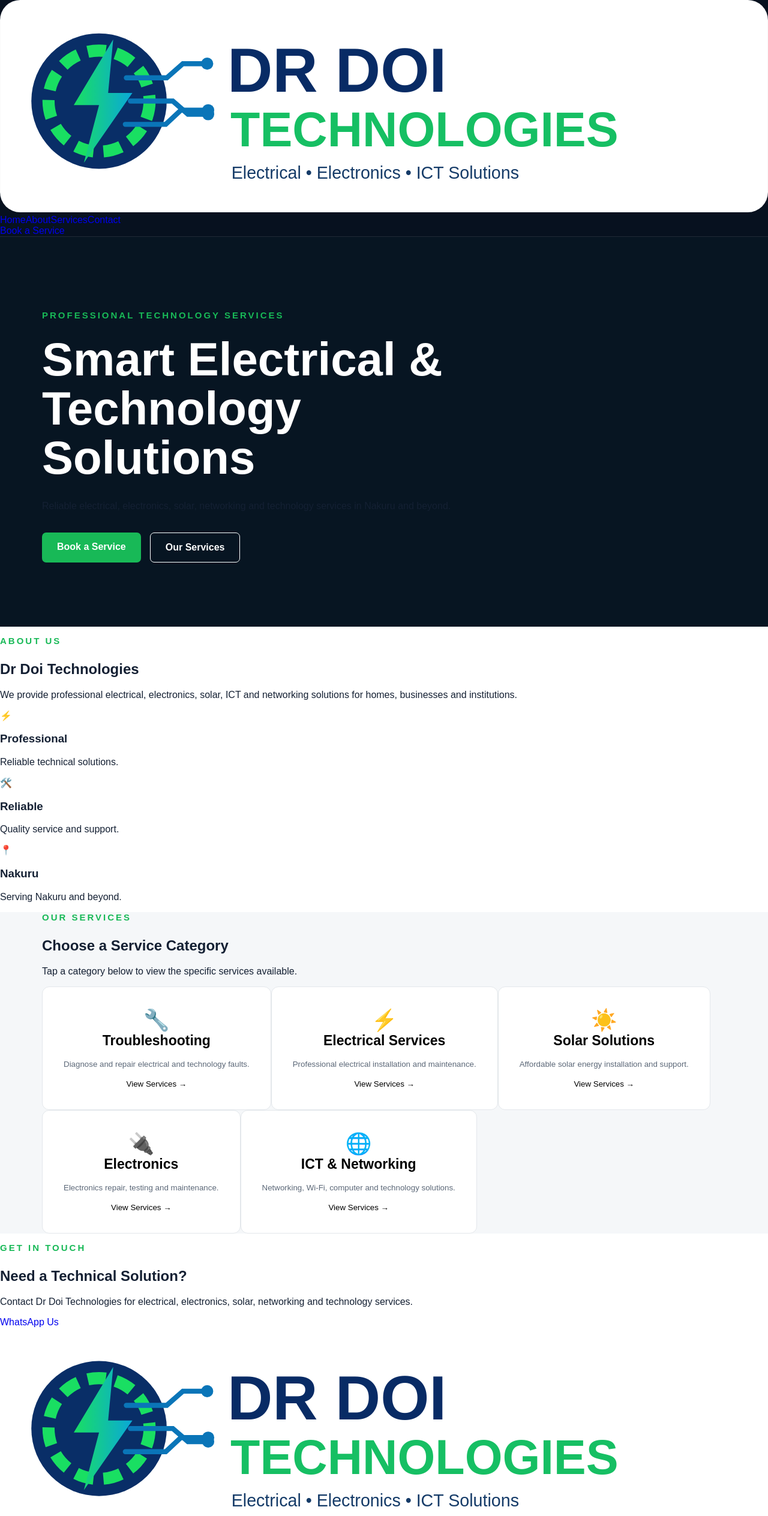
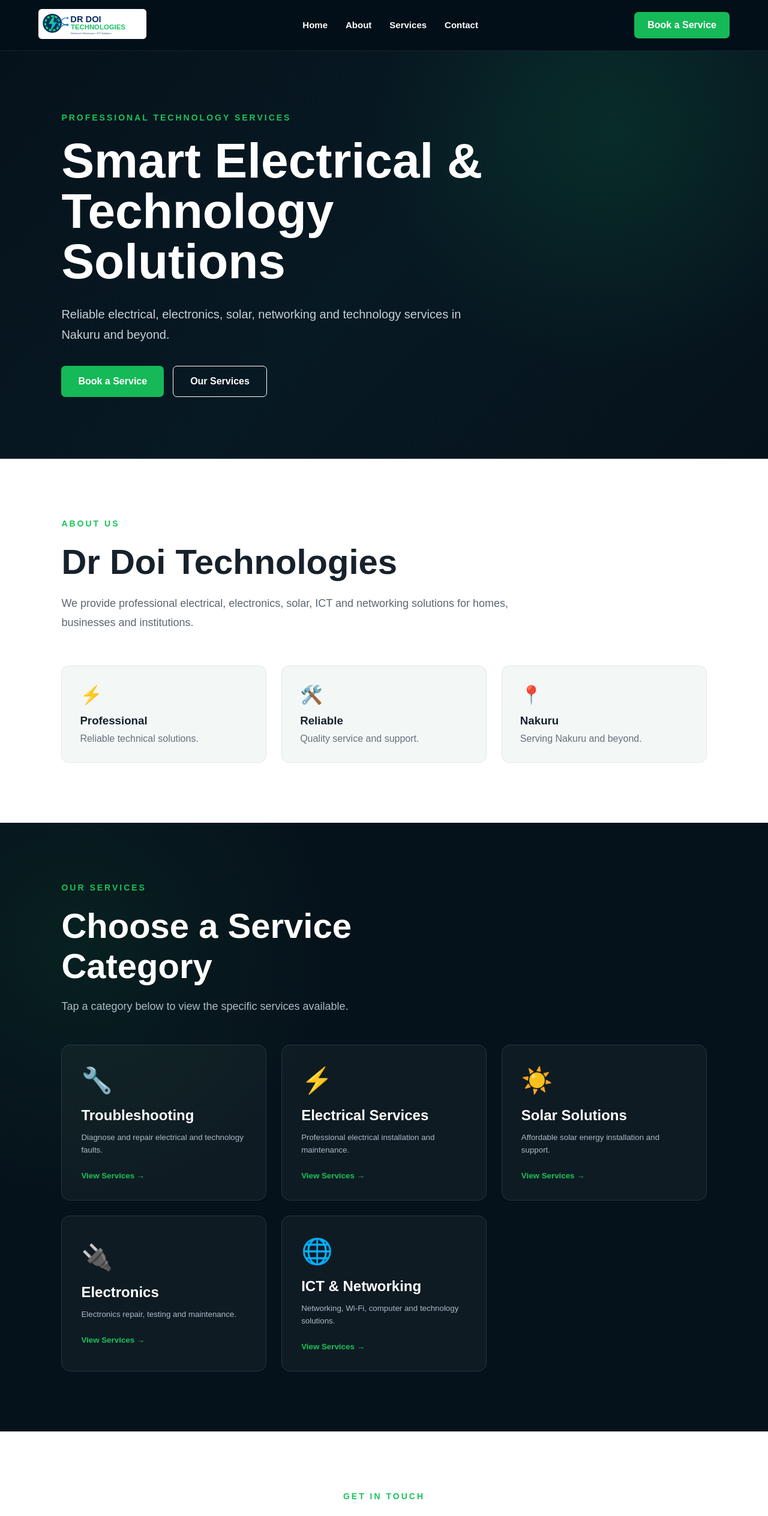
Before and after one commit to doibaa42-netizen/dr-doi-technologies, a Next.js app: page / in a window 1280 px wide. Shown: the top 2528 px of the page at 60% size. Built offline with nearby package versions, Linux system fonts and the light colour scheme.

Commit message:
Update page.css

```diff
--- a/app/page.css
+++ b/app/page.css
@@ -1,5 +1,7 @@
 * {
   box-sizing: border-box;
+  margin: 0;
+  padding: 0;
 }
 
 html {
@@ -7,14 +9,101 @@
 }
 
 body {
-  margin: 0;
   font-family: Arial, Helvetica, sans-serif;
-  color: #142033;
-  background: #ffffff;
+  background: #06121b;
+  color: #ffffff;
 }
 
 a {
   text-decoration: none;
+  color: inherit;
+}
+
+button,
+input {
+  font-family: inherit;
+}
+
+/* =========================
+   LIVE BACKGROUND
+========================= */
+
+main {
+  position: relative;
+  overflow: hidden;
+  background: #06121b;
+}
+
+.live-background {
+  position: fixed;
+  inset: 0;
+  overflow: hidden;
+  pointer-events: none;
+  z-index: 0;
+}
+
+.live-background span {
+  position: absolute;
+  width: 5px;
+  height: 5px;
+  background: #19c45a;
+  border-radius: 50%;
+  opacity: 0.45;
+  animation: floatParticle 12s linear infinite;
+}
+
+.live-background span:nth-child(1) {
+  left: 10%;
+  animation-delay: 0s;
+}
+
+.live-background span:nth-child(2) {
+  left: 25%;
+  animation-delay: 2s;
+}
+
+.live-background span:nth-child(3) {
+  left: 40%;
+  animation-delay: 4s;
+}
+
+.live-background span:nth-child(4) {
+  left: 55%;
+  animation-delay: 1s;
+}
+
+.live-background span:nth-child(5) {
+  left: 70%;
+  animation-delay: 3s;
+}
+
+.live-background span:nth-child(6) {
+  left: 82%;
+  animation-delay: 5s;
+}
+
+.live-background span:nth-child(7) {
+  left: 92%;
+  animation-delay: 7s;
+}
+
+.live-background span:nth-child(8) {
+  left: 48%;
+  animation-delay: 8s;
+}
+
+@keyframes floatParticle {
+  0% {
+    transform: translateY(110vh) scale(0.5);
+  }
+
+  50% {
+    transform: translateY(50vh) scale(1);
+  }
+
+  100% {
+    transform: translateY(-10vh) scale(0.5);
+  }
 }
 
 /* =========================
@@ -22,345 +111,587 @@
 ========================= */
 
 .navbar {
-  position: sticky;
-  top: 0;
-  z-index: 1000;
-  width: 100%;
-  background: #07111f;
-  border-bottom: 1px solid rgba(255, 255, 255, 0.1);
-}
-
-.navbar-container {
-  max-width: 1200px;
-  margin: auto;
+  position: relative;
+  z-index: 5;
   min-height: 82px;
-  padding: 12px 30px;
-
   display: flex;
   align-items: center;
   justify-content: space-between;
+  padding: 15px 5%;
+  background: rgba(4, 15, 25, 0.94);
+  border-bottom: 1px solid rgba(255, 255, 255, 0.08);
+  backdrop-filter: blur(12px);
 }
 
-.navbar-logo img {
-  display: block;
-  width: 175px;
-  height: auto;
+.nav-logo img {
+  width: 180px;
+  max-height: 60px;
+  object-fit: contain;
+  background: white;
+  border-radius: 6px;
 }
 
-.nav-menu {
+.navbar nav {
   display: flex;
-  align-items: center;
   gap: 30px;
 }
 
-.nav-menu a {
+.navbar nav a {
   color: #ffffff;
   font-size: 15px;
   font-weight: 600;
+  transition: 0.3s;
 }
 
-.nav-menu a:hover {
-  color: #18b957;
+.navbar nav a:hover {
+  color: #18c65a;
 }
 
-.nav-book-button {
-  background: #18b957;
-  padding: 12px 20px;
+.nav-button,
+.primary-button,
+.mpesa-button,
+.whatsapp-button {
+  display: inline-flex;
+  align-items: center;
+  justify-content: center;
+  background: #16b957;
+  color: #ffffff;
+  border: none;
   border-radius: 7px;
+  padding: 13px 22px;
+  font-weight: 700;
+  cursor: pointer;
+  transition: 0.3s;
 }
 
-.nav-book-button:hover {
-  color: #ffffff !important;
-  background: #119844;
+.nav-button:hover,
+.primary-button:hover,
+.mpesa-button:hover,
+.whatsapp-button:hover {
+  background: #0e9f48;
+  transform: translateY(-2px);
 }
-
-.menu-button {
-  display: none;
-  background: transparent;
-  color: #ffffff;
-  border: 1px solid rgba(255, 255, 255, 0.3);
-  border-radius: 6px;
-  font-size: 25px;
-  padding: 5px 10px;
-  cursor: pointer;
-}
-
 
 /* =========================
    HERO
 ========================= */
 
 .hero {
-  min-height: 650px;
-  background: #071522;
+  position: relative;
+  z-index: 1;
+  min-height: 680px;
   display: flex;
   align-items: center;
+  padding: 90px 8%;
+  background:
+    radial-gradient(
+      circle at 80% 20%,
+      rgba(19, 197, 91, 0.12),
+      transparent 35%
+    ),
+    linear-gradient(
+      135deg,
+      #06121b,
+      #071923,
+      #06121b
+    );
 }
 
 .hero-content {
-  width: 100%;
-  max-width: 1200px;
-  margin: auto;
-  padding: 80px 30px;
+  max-width: 850px;
 }
 
-.eyebrow,
-.section-label {
-  color: #18b957;
-  font-size: 15px;
+.eyebrow {
+  color: #19c45a;
+  font-size: 14px;
   font-weight: 800;
   letter-spacing: 3px;
-  margin-bottom: 25px;
+  margin-bottom: 22px;
 }
 
 .hero h1 {
-  max-width: 800px;
-  color: #ffffff;
-  font-size: clamp(45px, 7vw, 78px);
-  line-height: 1.05;
-  margin: 0 0 30px;
+  font-size: clamp(45px, 7vw, 82px);
+  line-height: 1.03;
+  margin-bottom: 28px;
 }
 
-.hero-description {
+.hero-text {
   max-width: 700px;
-  color: #d5dce5;
+  color: #c7d0d7;
   font-size: 20px;
   line-height: 1.7;
+  margin-bottom: 35px;
 }
 
 .hero-buttons {
   display: flex;
   gap: 15px;
-  margin-top: 35px;
   flex-wrap: wrap;
 }
 
 .primary-button,
-.secondary-button,
-.contact-button {
-  display: inline-block;
-  padding: 15px 25px;
+.secondary-button {
+  padding: 16px 28px;
   border-radius: 7px;
   font-weight: 700;
-  text-align: center;
-}
-
-.primary-button {
-  color: #ffffff;
-  background: #18b957;
-}
-
-.primary-button:hover {
-  background: #119844;
 }
 
 .secondary-button {
+  border: 1px solid #ffffff;
   color: #ffffff;
-  border: 1px solid #ffffff;
 }
 
 .secondary-button:hover {
   background: #ffffff;
-  color: #071522;
+  color: #06121b;
 }
 
-
 /* =========================
-   GENERAL SECTIONS
+   ABOUT
 ========================= */
 
-.section {
-  max-width: 1200px;
-  margin: auto;
-  padding: 100px 30px;
+.about {
+  position: relative;
+  z-index: 1;
+  padding: 100px 8%;
+  background: #ffffff;
+  color: #17212b;
 }
 
-.section h2 {
-  font-size: clamp(35px, 5vw, 55px);
-  margin: 0 0 30px;
+.about h2,
+.services-section h2,
+.contact h2 {
+  font-size: clamp(34px, 5vw, 58px);
+  margin-bottom: 20px;
 }
 
-.about-section p:not(.section-label) {
-  max-width: 800px;
-  color: #536174;
-  font-size: 19px;
+.about > p:not(.eyebrow) {
+  max-width: 750px;
+  color: #5b6670;
+  font-size: 18px;
   line-height: 1.8;
 }
 
+.about-grid {
+  display: grid;
+  grid-template-columns: repeat(3, 1fr);
+  gap: 25px;
+  margin-top: 55px;
+}
+
+.about-grid div {
+  padding: 30px;
+  border-radius: 12px;
+  background: #f3f7f5;
+  border: 1px solid #e2e8e5;
+}
+
+.about-grid strong {
+  font-size: 30px;
+}
+
+.about-grid h3 {
+  margin: 15px 0 10px;
+}
+
+.about-grid p {
+  color: #66717a;
+}
 
 /* =========================
    SERVICES
 ========================= */
 
 .services-section {
-  background: #f5f7f9;
-  max-width: none;
-  padding-left: max(30px, calc((100% - 1140px) / 2));
-  padding-right: max(30px, calc((100% - 1140px) / 2));
+  position: relative;
+  z-index: 1;
+  padding: 100px 8%;
+  background:
+    radial-gradient(
+      circle at 10% 20%,
+      rgba(25, 196, 90, 0.08),
+      transparent 30%
+    ),
+    #06121b;
 }
 
-.services-grid {
+.section-heading {
+  max-width: 750px;
+  margin-bottom: 50px;
+}
+
+.section-heading h2 {
+  color: white;
+}
+
+.section-heading > p:last-child {
+  color: #aebbc4;
+  font-size: 18px;
+  line-height: 1.6;
+}
+
+.service-grid {
   display: grid;
   grid-template-columns: repeat(3, 1fr);
   gap: 25px;
 }
 
 .service-card {
-  background: #ffffff;
-  padding: 35px;
-  border-radius: 12px;
-  border: 1px solid #e3e7eb;
-  transition: transform 0.2s ease;
+  text-align: left;
+  padding: 32px;
+  min-height: 260px;
+  border: 1px solid rgba(255, 255, 255, 0.1);
+  border-radius: 15px;
+  background: rgba(255, 255, 255, 0.04);
+  color: white;
+  cursor: pointer;
+  transition: 0.35s;
 }
 
 .service-card:hover {
-  transform: translateY(-5px);
+  transform: translateY(-8px);
+  border-color: #19c45a;
+  background: rgba(25, 196, 90, 0.08);
 }
 
 .service-icon {
-  font-size: 35px;
+  display: block;
+  font-size: 42px;
   margin-bottom: 20px;
 }
 
 .service-card h3 {
-  font-size: 23px;
-  margin: 0 0 15px;
+  font-size: 24px;
+  margin-bottom: 12px;
 }
 
 .service-card p {
-  color: #5c6878;
-  line-height: 1.7;
+  color: #aebbc4;
+  line-height: 1.6;
+  margin-bottom: 25px;
 }
 
+.view-services {
+  color: #19c45a;
+  font-weight: 700;
+}
+
+/* =========================
+   MODALS
+========================= */
+
+.modal-overlay {
+  position: fixed;
+  z-index: 100;
+  inset: 0;
+  display: flex;
+  align-items: center;
+  justify-content: center;
+  padding: 20px;
+  background: rgba(0, 0, 0, 0.78);
+  backdrop-filter: blur(8px);
+  overflow-y: auto;
+}
+
+.service-modal,
+.booking-modal {
+  position: relative;
+  width: 100%;
+  max-width: 650px;
+  max-height: 90vh;
+  overflow-y: auto;
+  padding: 40px;
+  border-radius: 18px;
+  background: #0b1b27;
+  border: 1px solid rgba(255, 255, 255, 0.12);
+  box-shadow: 0 30px 100px rgba(0, 0, 0, 0.6);
+}
+
+.close-button {
+  position: absolute;
+  top: 15px;
+  right: 18px;
+  width: 40px;
+  height: 40px;
+  border: none;
+  border-radius: 50%;
+  background: rgba(255, 255, 255, 0.08);
+  color: white;
+  font-size: 28px;
+  cursor: pointer;
+}
+
+.close-button:hover {
+  background: #19c45a;
+}
+
+.modal-icon {
+  font-size: 48px;
+  display: block;
+  margin-bottom: 15px;
+}
+
+.service-modal h2,
+.booking-modal h2 {
+  font-size: 34px;
+  margin-bottom: 12px;
+}
+
+.service-modal > p,
+.booking-modal > p {
+  color: #aebbc4;
+  line-height: 1.6;
+}
+
+.specific-services {
+  display: flex;
+  flex-direction: column;
+  gap: 12px;
+  margin-top: 28px;
+}
+
+.specific-service {
+  width: 100%;
+  display: flex;
+  justify-content: space-between;
+  align-items: center;
+  gap: 20px;
+  padding: 18px;
+  border-radius: 10px;
+  border: 1px solid rgba(255, 255, 255, 0.1);
+  background: rgba(255, 255, 255, 0.04);
+  color: white;
+  text-align: left;
+  cursor: pointer;
+  transition: 0.25s;
+}
+
+.specific-service:hover {
+  border-color: #19c45a;
+  background: rgba(25, 196, 90, 0.1);
+}
+
+.specific-service div {
+  display: flex;
+  flex-direction: column;
+  gap: 6px;
+}
+
+.specific-service span {
+  color: #9daab3;
+  font-size: 14px;
+  line-height: 1.4;
+}
+
+.specific-service b {
+  white-space: nowrap;
+  color: #19c45a;
+}
 
 /* =========================
    BOOKING
 ========================= */
 
-.booking-section {
-  background: #071522;
-  color: #ffffff;
-  text-align: center;
-  padding: 100px 30px;
+.booking-modal {
+  max-width: 550px;
 }
 
-.booking-content {
-  max-width: 750px;
-  margin: auto;
+.price-box {
+  display: flex;
+  justify-content: space-between;
+  align-items: center;
+  margin: 25px 0;
+  padding: 20px;
+  border-radius: 10px;
+  background: rgba(25, 196, 90, 0.1);
+  border: 1px solid rgba(25, 196, 90, 0.25);
 }
 
-.booking-section h2 {
-  font-size: clamp(35px, 5vw, 55px);
-  margin: 0 0 20px;
+.price-box span {
+  color: #b8c4ca;
 }
 
-.booking-section p:not(.section-label) {
-  color: #d2dae4;
-  font-size: 18px;
-  line-height: 1.7;
-  margin-bottom: 35px;
+.price-box strong {
+  color: #19c45a;
+  font-size: 24px;
 }
 
+.booking-modal label {
+  display: block;
+  margin: 17px 0 7px;
+  font-weight: 600;
+}
+
+.booking-modal input {
+  width: 100%;
+  padding: 15px;
+  border-radius: 8px;
+  border: 1px solid rgba(255, 255, 255, 0.15);
+  outline: none;
+  background: #06121b;
+  color: white;
+  font-size: 16px;
+}
+
+.booking-modal input:focus {
+  border-color: #19c45a;
+}
+
+.mpesa-button {
+  width: 100%;
+  margin-top: 25px;
+  padding: 17px;
+  font-size: 16px;
+}
+
+.payment-status {
+  margin-top: 18px;
+  padding: 15px;
+  border-radius: 8px;
+  background: rgba(25, 196, 90, 0.1);
+  color: #7ee5a4;
+  line-height: 1.5;
+}
+
+.secure-payment {
+  text-align: center;
+  margin-top: 15px;
+  font-size: 13px;
+}
 
 /* =========================
    CONTACT
 ========================= */
 
-.contact-section {
+.contact {
+  position: relative;
+  z-index: 1;
   text-align: center;
+  padding: 100px 8%;
+  background: #ffffff;
+  color: #17212b;
 }
 
-.contact-section p:not(.section-label) {
-  color: #536174;
-  font-size: 18px;
-  margin: 10px;
+.contact .eyebrow {
+  margin-bottom: 15px;
 }
 
-.contact-button {
-  margin-top: 25px;
-  color: #ffffff;
-  background: #18b957;
+.contact p:not(.eyebrow) {
+  max-width: 700px;
+  margin: 0 auto 30px;
+  color: #64717b;
+  font-size: 18px;
+  line-height: 1.7;
 }
 
+.whatsapp-button {
+  display: inline-flex;
+}
 
 /* =========================
    FOOTER
 ========================= */
 
-.footer {
-  background: #050d16;
-  color: #aeb8c5;
+footer {
+  position: relative;
+  z-index: 1;
+  padding: 45px 8%;
+  background: #030b11;
   text-align: center;
-  padding: 35px 20px;
-  line-height: 1.7;
+  color: #8e9ba4;
 }
 
+footer img {
+  width: 180px;
+  max-height: 60px;
+  object-fit: contain;
+  background: white;
+  border-radius: 6px;
+  margin-bottom: 20px;
+}
+
+footer p {
+  font-size: 14px;
+}
 
 /* =========================
    MOBILE
 ========================= */
 
-@media (max-width: 768px) {
-
-  .navbar-container {
-    min-height: 70px;
-    padding: 10px 18px;
+@media (max-width: 850px) {
+  .navbar {
+    padding: 12px 20px;
   }
 
-  .navbar-logo img {
-    width: 150px;
+  .navbar nav {
+    display: none;
   }
 
-  .menu-button {
-    display: block;
+  .nav-logo img {
+    width: 155px;
   }
 
-  .nav-menu {
-    position: absolute;
-    top: 70px;
-    left: 0;
-    right: 0;
-
-    display: none;
-    flex-direction: column;
-    align-items: stretch;
-    gap: 0;
-
-    background: #07111f;
-    padding: 10px 20px 20px;
-
-    border-top: 1px solid rgba(255, 255, 255, 0.1);
-  }
-
-  .nav-menu.open {
-    display: flex;
-  }
-
-  .nav-menu a {
-    padding: 16px 10px;
-    border-bottom: 1px solid rgba(255, 255, 255, 0.08);
-  }
-
-  .nav-book-button {
-    margin-top: 10px;
-    text-align: center;
-    border-bottom: none !important;
+  .nav-button {
+    padding: 11px 15px;
+    font-size: 13px;
   }
 
   .hero {
     min-height: 650px;
-  }
-
-  .hero-content {
-    padding: 70px 25px;
+    padding: 80px 30px;
   }
 
   .hero h1 {
     font-size: 48px;
   }
 
-  .hero-description {
-    font-size: 18px;
+  .hero-text {
+    font-size: 17px;
+  }
+
+  .about,
+  .services-section,
+  .contact {
+    padding: 75px 30px;
+  }
+
+  .about-grid {
+    grid-template-columns: 1fr;
+  }
+
+  .service-grid {
+    grid-template-columns: 1fr;
+  }
+
+  .service-card {
+    min-height: auto;
+  }
+
+  .service-modal,
+  .booking-modal {
+    padding: 30px 20px;
+  }
+
+  .specific-service {
+    align-items: flex-start;
+  }
+}
+
+@media (max-width: 520px) {
+  .nav-button {
+    display: none;
+  }
+
+  .hero {
+    padding: 65px 22px;
+  }
+
+  .hero h1 {
+    font-size: 42px;
+  }
+
+  .hero-text {
+    font-size: 16px;
   }
 
   .hero-buttons {
@@ -370,19 +701,21 @@
   .primary-button,
   .secondary-button {
     width: 100%;
+    text-align: center;
   }
 
-  .section {
-    padding: 75px 25px;
+  .about,
+  .services-section,
+  .contact {
+    padding-left: 22px;
+    padding-right: 22px;
   }
 
-  .services-section {
-    padding-left: 25px;
-    padding-right: 25px;
+  .specific-service {
+    flex-direction: column;
   }
 
-  .services-grid {
-    grid-template-columns: 1fr;
+  .specific-service b {
+    align-self: flex-start;
   }
-
     }
```
